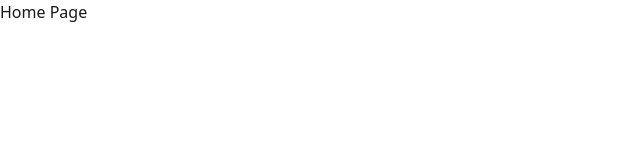
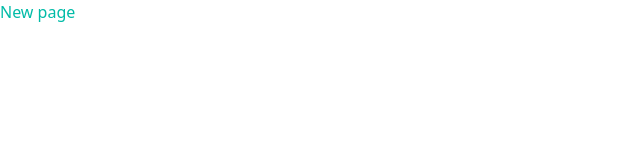
Before and after one commit to Nasim-hub24/Verity-Press, a Next.js app: page / in a window 1280 px wide. Shown: the top 160 px of the page, without its empty margins (0-640 px from the left). Built offline with nearby package versions, Linux system fonts and the light colour scheme.

Commit message:
project setup done

```diff
--- a/src/app/layout.js
+++ b/src/app/layout.js
@@ -20,6 +20,7 @@ export default function RootLayout({ children }) {
   return (
     <html
       lang="en"
+      data-theme = "light"
       className={`${geistSans.variable} ${geistMono.variable} h-full antialiased`}
     >
       <body className="min-h-full flex flex-col">{children}</body>
--- a/src/app/page.js
+++ b/src/app/page.js
@@ -2,6 +2,6 @@ import Image from "next/image";
 
 export default function Home() {
   return (
-    <h2>Home Page</h2>
+    <h2 className="text-teal-500">New page</h2>
   );
 }
```
